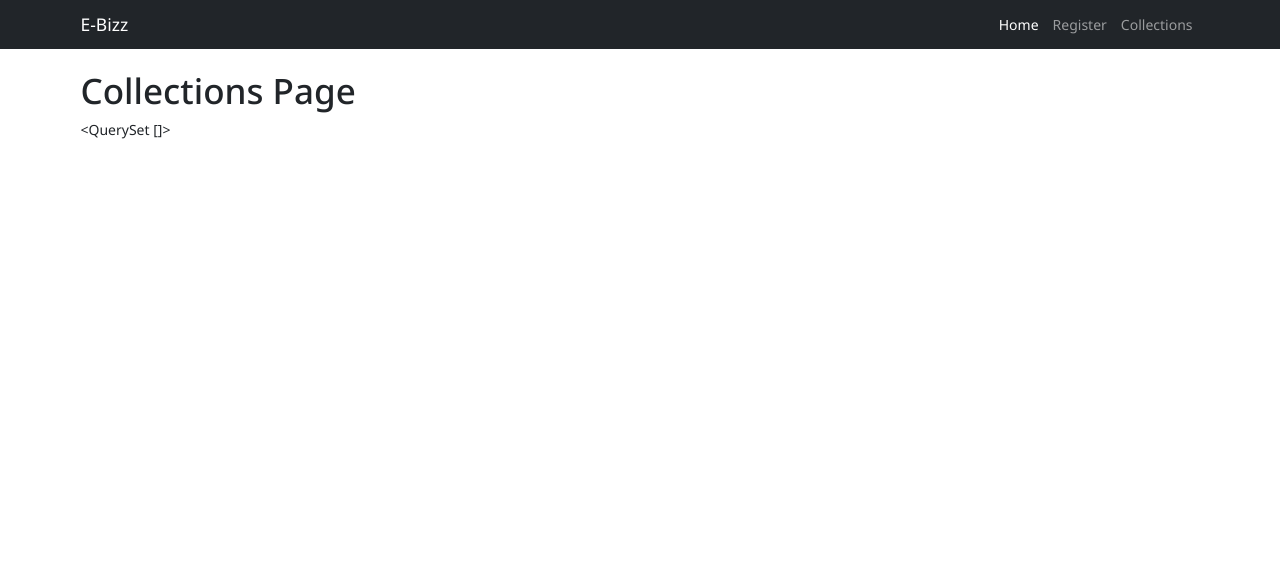
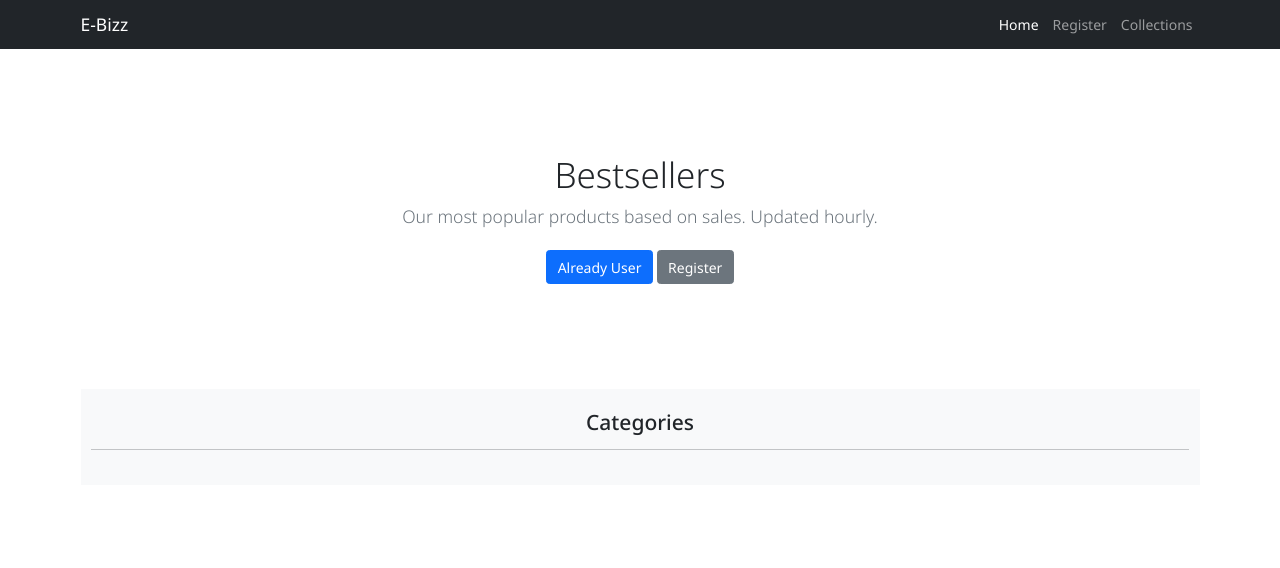
Before and after one commit to viyash-24/E-Commerce, a Django app: page /collections in a window 1280 px wide. Shown: the top 568 px of the page. Run offline with Django 5.2, Linux system fonts and the light colour scheme; data that the repository does not hold is empty.

Commit message:
collection page design created

```diff
--- a/shop/templates/shop/collections.html
+++ b/shop/templates/shop/collections.html
@@ -1,14 +1,27 @@
 {% extends 'shop/layouts/main.html' %}
 {% block title %}
-     Resitration | E-Biz
+     Collections | E-Biz
 {% endblock title %}
 {% block content %}
-<div class="container" style="margin-top:70px;">
-          <div class="row">
-               <div class="col-12">
-          <h1>Collections Page</h1>
-          {{catagory}}
-               </div>
-          </div>
-         </div>
+<section class="py-5 text-center container" style="margin-top: 70px;">
+<div class="row py-lg-5">
+<div class="col-lg-6 col-md-8 mx-auto">
+<h1 class="fw-light">Bestsellers</h1>
+<p class="lead text-muted">Our most popular products based on sales. Updated hourly.</p>
+<p>
+<a href="#" class="btn btn-primary my-2">Already User</a>
+<a href="#" class="btn btn-secondary my-2">Register</a>
+</p>
+</div>
+</div>
+<section class="bg-light py-4 my-5">
+<div class="container">
+<div class="row">
+<div class="col-12">
+<h4 class="mb-3">Categories</h4>
+<hr style="border-color:#b8bfc2;">
+</div>
+</div>
+</div>
+</section>
 {% endblock content %}
```
